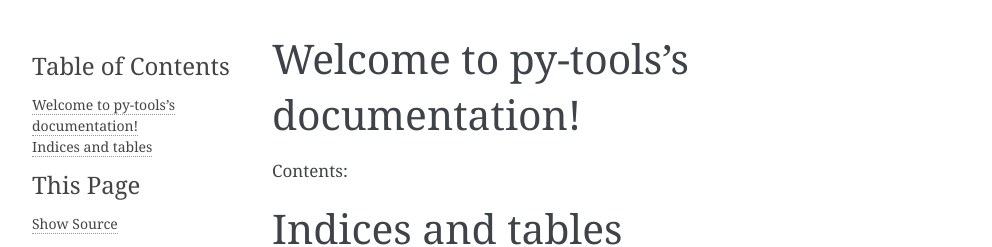
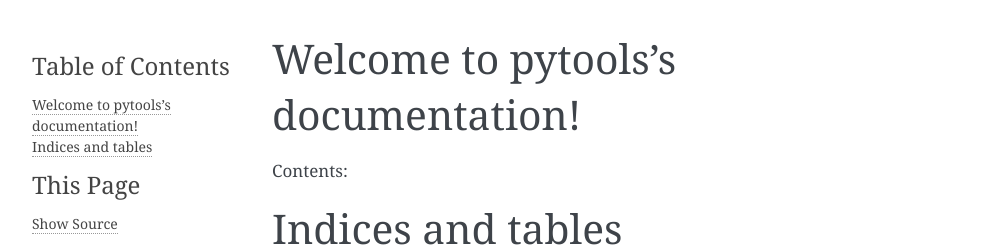
Before and after one commit to dclark87/py-tools, a Sphinx documentation site: the page built from docs/index.rst, in a window 1280 px wide. Shown: the top 247 px of the page, without its empty margins (148-1140 px from the left). Built offline with Sphinx 7.4.7, drawn with Linux system fonts in a browser that asks for light colours.

Commit message:
Renamed repo.

```diff
--- a/docs/conf.py
+++ b/docs/conf.py
@@ -1,6 +1,6 @@
 # -*- coding: utf-8 -*-
 #
-# py-tools documentation build configuration file, created by
+# pytools documentation build configuration file, created by
 # sphinx-quickstart on Thu Oct  6 00:09:31 2016.
 #
 # This file is execfile()d with the current directory set to its
@@ -51,7 +51,7 @@
 master_doc = 'index'
 
 # General information about the project.
-project = u'py-tools'
+project = u'pytools'
 copyright = u'2016, Daniel Clark'
 author = u'Daniel Clark'
 
@@ -136,7 +136,7 @@
 # The name for this set of Sphinx documents.
 # "<project> v<release> documentation" by default.
 #
-# html_title = u'py-tools v0.1.0'
+# html_title = u'pytools v0.1.0'
 
 # A shorter title for the navigation bar.  Default is the same as html_title.
 #
@@ -236,7 +236,7 @@
 # html_search_scorer = 'scorer.js'
 
 # Output file base name for HTML help builder.
-htmlhelp_basename = 'py-toolsdoc'
+htmlhelp_basename = 'pytoolsdoc'
 
 # -- Options for LaTeX output ---------------------------------------------
 
@@ -262,7 +262,7 @@
 # (source start file, target name, title,
 #  author, documentclass [howto, manual, or own class]).
 latex_documents = [
-    (master_doc, 'py-tools.tex', u'py-tools Documentation',
+    (master_doc, 'pytools.tex', u'pytools Documentation',
      u'Daniel Clark', 'manual'),
 ]
 
@@ -304,7 +304,7 @@
 # One entry per manual page. List of tuples
 # (source start file, name, description, authors, manual section).
 man_pages = [
-    (master_doc, 'py-tools', u'py-tools Documentation',
+    (master_doc, 'pytools', u'pytools Documentation',
      [author], 1)
 ]
 
@@ -319,8 +319,8 @@
 # (source start file, target name, title, author,
 #  dir menu entry, description, category)
 texinfo_documents = [
-    (master_doc, 'py-tools', u'py-tools Documentation',
-     author, 'py-tools', 'One line description of project.',
+    (master_doc, 'pytools', u'pytools Documentation',
+     author, 'pytools', 'One line description of project.',
      'Miscellaneous'),
 ]
 
--- a/docs/index.rst
+++ b/docs/index.rst
@@ -1,9 +1,9 @@
-.. py-tools documentation master file, created by
+.. pytools documentation master file, created by
    sphinx-quickstart on Thu Oct  6 00:09:31 2016.
    You can adapt this file completely to your liking, but it should at least
    contain the root `toctree` directive.
 
-Welcome to py-tools's documentation!
+Welcome to pytools's documentation!
 ====================================
 
 Contents:
--- a/docs/modules.rst
+++ b/docs/modules.rst
@@ -1,4 +1,4 @@
-py-tools
+pytools
 ========
 
 .. toctree::
--- a/setup.py
+++ b/setup.py
@@ -13,10 +13,10 @@
 from setuptools import find_packages, setup
 
 # Use disutils' setup function to install the package
-setup(name='py-tools',
+setup(name='pytools',
       version='0.0.6',
       description='Various Python utilities',
       author='Daniel Clark',
       author_email='danieljclark87@gmail.com',
-      url='https://github.com/dclark87/py-tools',
+      url='https://github.com/dclark87/pytools',
       packages=find_packages(exclude=['test*']))
--- a/travis_pypi_setup.py
+++ b/travis_pypi_setup.py
@@ -21,7 +21,7 @@
     from urllib.request import urlopen
 
 
-GITHUB_REPO = 'dclark87/py-tools'
+GITHUB_REPO = 'dclark87/pytools'
 TRAVIS_CONFIG_FILE = os.path.join(
     os.path.dirname(os.path.abspath(__file__)), '.travis.yml')
 
```
Also changed, not shown: README.rst (+22 -40 lines), 3 other files.
